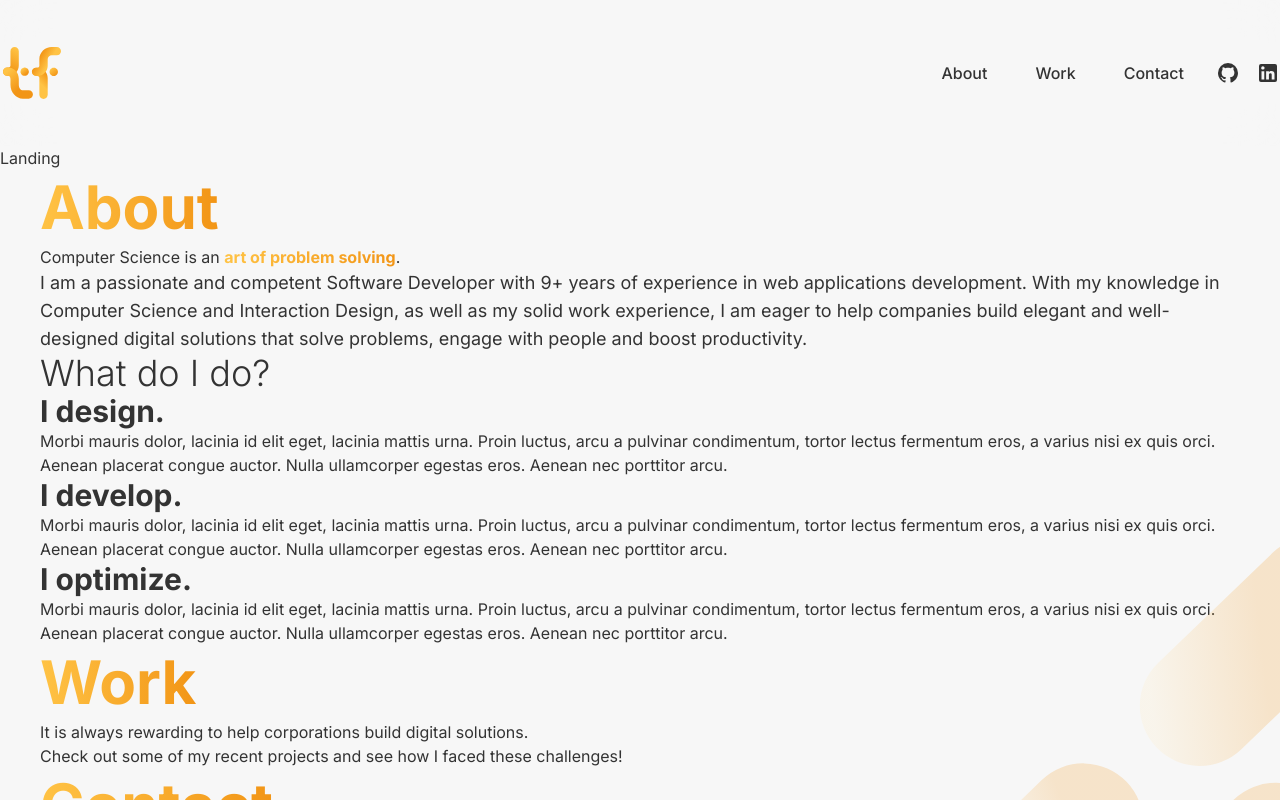
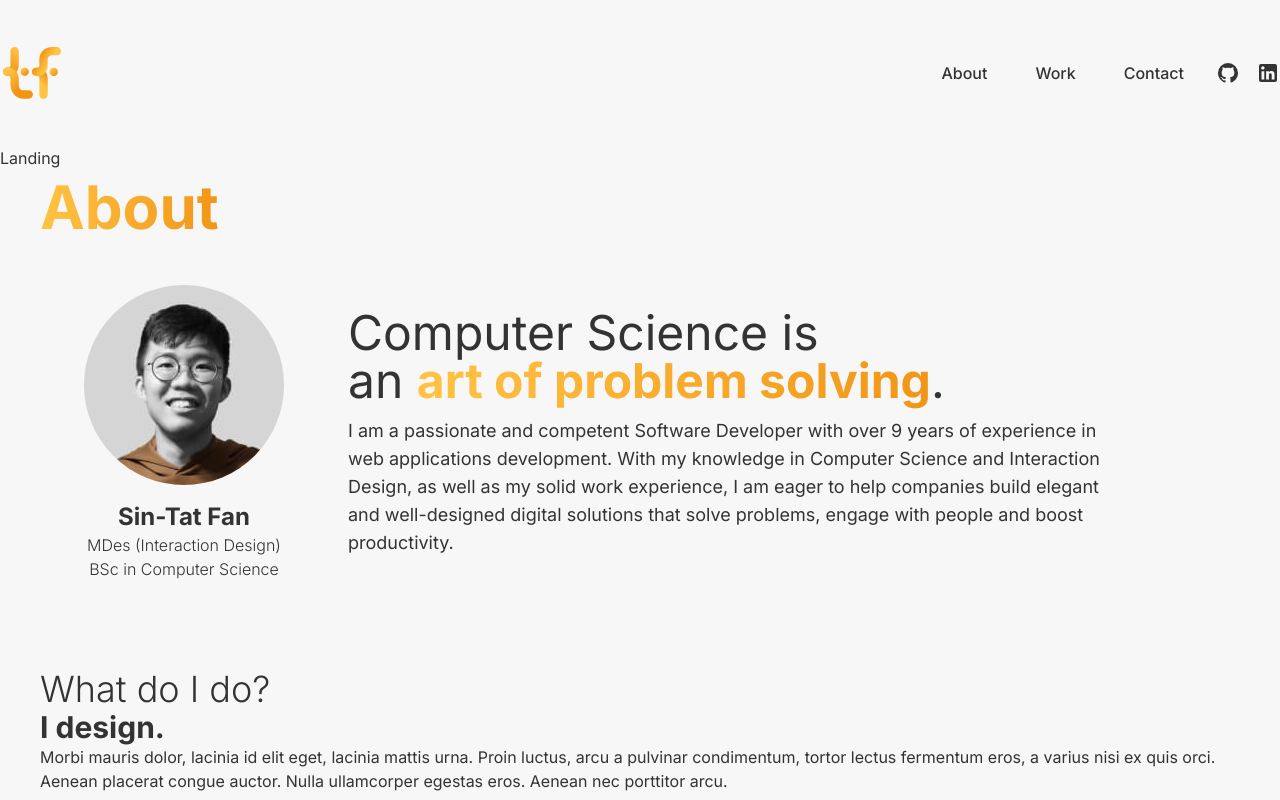
Before and after one commit to sintatfan/sintatfan-web, a Next.js app: page / in a window 1280 px wide. Shown: the top 800 px of the page. Built offline with nearby package versions, Linux system fonts and the light colour scheme.

Commit message:
About - compose layout and style of biography

```diff
--- a/components/home/about.jsx
+++ b/components/home/about.jsx
@@ -1,12 +1,32 @@
 import {SectionTitle} from "../title";
+
+function Biography() {
+    return (
+        <div className="flex items-center space-x-5 py-10 mb-12">
+            <div className="flex-none w-72 text-center">
+                <img src="/images/profilepic.jpg" srcSet="/images/profilepic@2x.jpg 2x" alt="My profile picture"
+                     className="rounded-full mx-auto mb-4" />
+
+                <div className="text-2xl font-bold">Sin-Tat Fan</div>
+                <div className="font-light">
+                    <abbr title="Master in Design" className="no-underline">MDes</abbr> (Interaction Design)<br />
+                    <abbr title="Bachelor of Science" className="no-underline">BSc</abbr> in Computer Science
+                </div>
+            </div>
+            <div className="flex-auto max-w-3xl">
+                <p className="text-5xl mb-3">Computer Science is <br />an <span className="text-gradient font-bold">art of problem solving</span>.</p>
+                <p className="text-lg">I am a passionate and competent Software Developer with over 9 years of experience in web applications development. With my knowledge in Computer Science and Interaction Design, as well as my solid work experience, I am eager to help companies build elegant and well-designed digital solutions that solve problems, engage with people and boost productivity.</p>
+            </div>
+        </div>
+    );
+}
 
 export default function AboutSection() {
     return (
         <div className="container-md">
             <SectionTitle>About</SectionTitle>
 
-            <p>Computer Science is an <span className="text-gradient font-bold">art of problem solving</span>.</p>
-            <p className="text-lg">I am a passionate and competent Software Developer with 9+ years of experience in web applications development. With my knowledge in Computer Science and Interaction Design, as well as my solid work experience, I am eager to help companies build elegant and well-designed digital solutions that solve problems, engage with people and boost productivity.</p>
+            <Biography />
 
             <h2 className="h2">What do I do?</h2>
             <h3 className="h3">I design.</h3>
```
